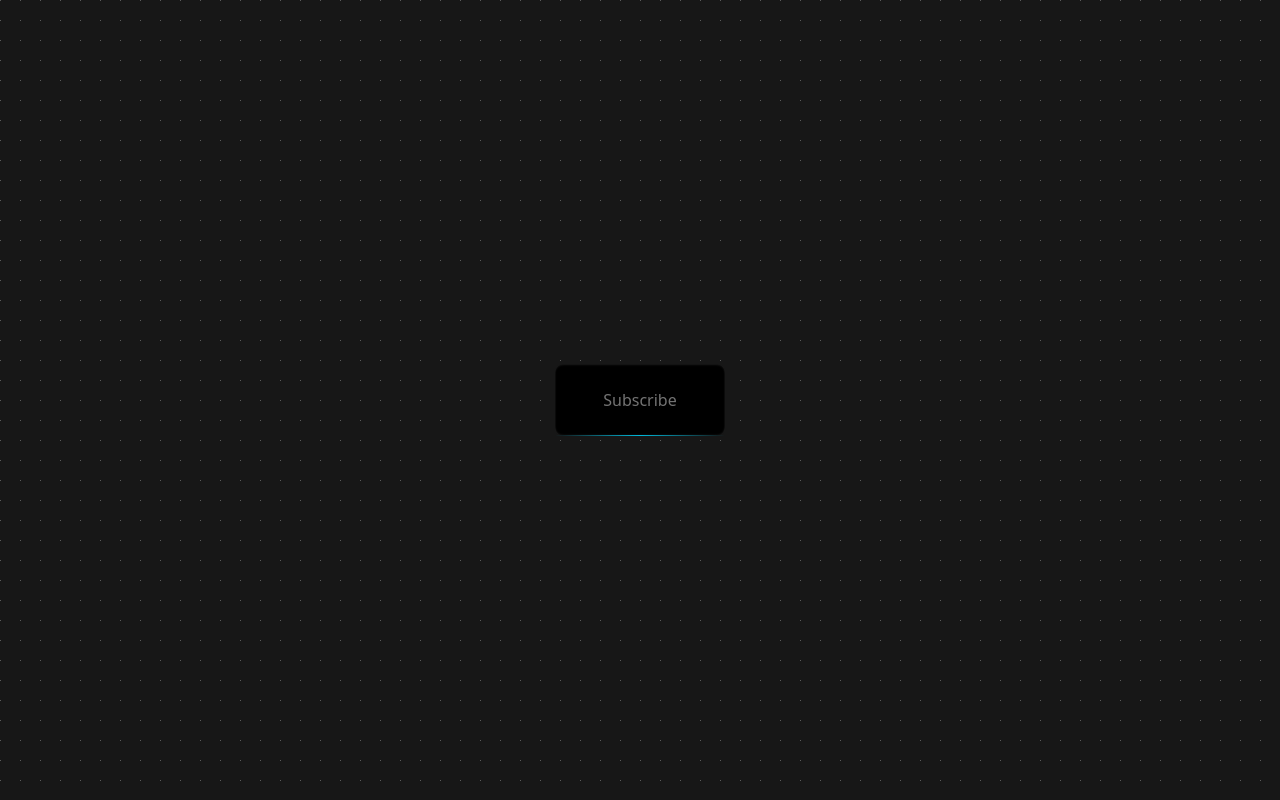
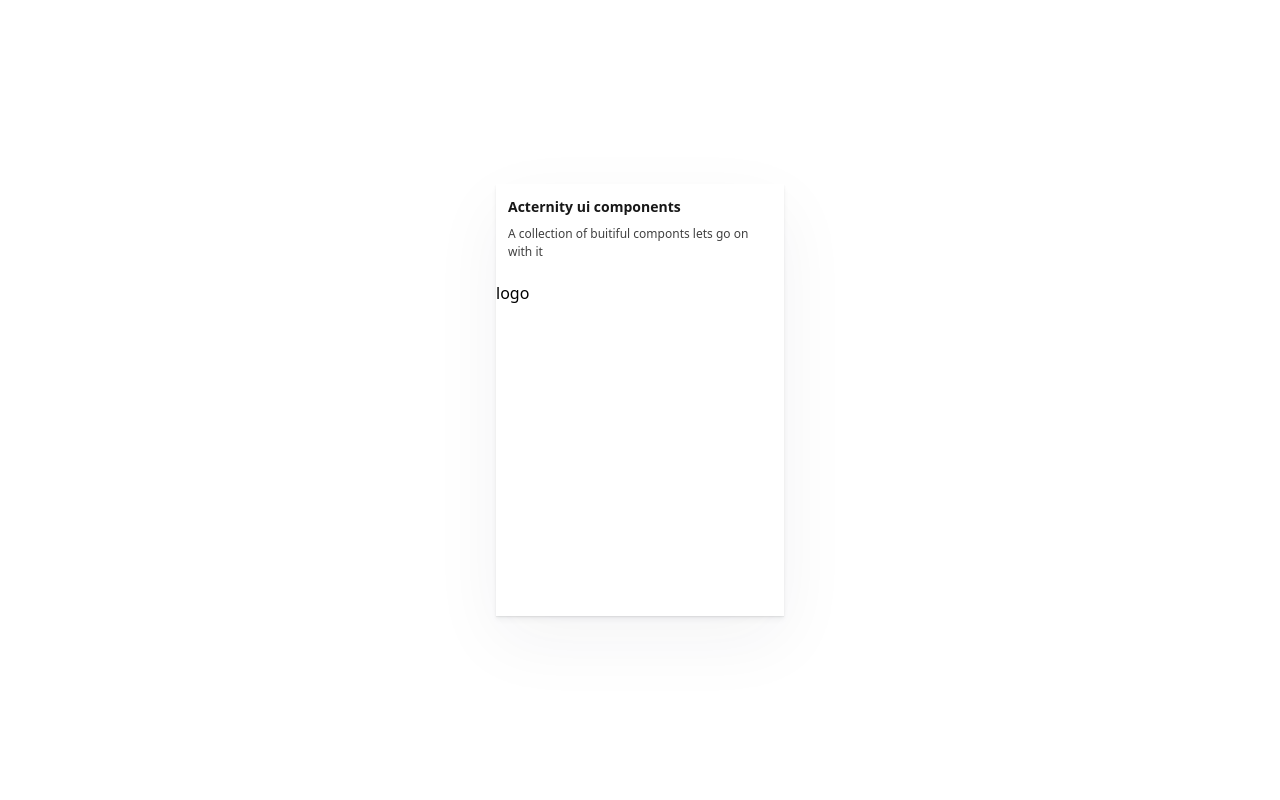
Before and after one commit to harshitgaur-b05/Framer-motion, a React (Vite) app: page / in a window 1280 px wide. Built offline with nearby package versions, Linux system fonts and the light colour scheme.

Commit message:
adding componets more

```diff
--- a/src/App.jsx
+++ b/src/App.jsx
@@ -1,7 +1,9 @@
 import React from 'react'
 import './App.css'
-import { anticipate, motion } from 'motion/react'
+
 import ScrollComponent from './scroll/ScrollComponent'
+import Component from './components/Component1'
+import Component2 from './components/Component2'
 const App = () => {
 
   return (
@@ -64,42 +66,8 @@ const App = () => {
     //   <ScrollComponent/>
     // </div>
     <>
-<div
-  className="[prespective::1000px] [transform-style:preserve-3d] h-screen w-full bg-neutral-900 flex items-center justify-center"
-  style={{
-    backgroundImage:
-      'radial-gradient(circle at 0.5px 0.5px, rgba(255,255,255,0.3) 0.6px, transparent 0)',
-    backgroundSize: '20px 20px',
-  }}
->
-  <motion.button
-  initial={{
-    rotate:0
-  }}
-  // animate={
-  //   {
-  //     rotate:[0,10,0]
-  //   }
-  // }
-  // transition={{
-  //   duration:1.5,
-  //   ease:"easeInOut"
-  // }}
-  whileHover={{
-    rotateX:20,
-    rotateY:20,
-    boxShadow:"0px 20px 50px rgba(8,112,184,0.7)"
-  }}
-  style={{
-    translateZ:100
-  }}
-
-  className="relative group text-neutral-500 px-12 py-6 rounded-lg bg-black shadow-[inset_0_1px_2px_rgba(255,255,255,0.1),inset_0_-1px_2px_rgba(255,255,255,0.1)]">
-    Subscribe
-    <span className="absolute inset-x-0 bottom-0 h-px bg-gradient-to-r from-transparent via-cyan-500 to-transparent w-[3/4] mx-auto"></span>
-      <span className="absolute opacity-0 group-hover:opacity-500 transition-opacity duration-300 inset-x-0 bottom-0 h-[4px] bg-gradient-to-r from-transparent via-cyan-500 to-transparent w-[3/4] mx-auto blur-sm"></span>
-  </motion.button>
-</div>
+    {/* <Component/> */}
+    <div className='w-full min-h-screen '>    <Component2/></div>
 
     </>
   )
--- /dev/null
+++ b/src/components/Component1.jsx
@@ -0,0 +1,44 @@
+import React from 'react'
+import { anticipate, motion } from 'motion/react'
+const Component = () => {
+  return (
+   <div
+  className="[prespective::1000px] [transform-style:preserve-3d] h-screen w-full bg-neutral-900 flex items-center justify-center"
+  style={{
+    backgroundImage:
+      'radial-gradient(circle at 0.5px 0.5px, rgba(255,255,255,0.3) 0.6px, transparent 0)',
+    backgroundSize: '20px 20px',
+  }}
+>
+  <motion.button
+  initial={{
+    rotate:0
+  }}
+  // animate={
+  //   {
+  //     rotate:[0,10,0]
+  //   }
+  // }
+  // transition={{
+  //   duration:1.5,
+  //   ease:"easeInOut"
+  // }}
+  whileHover={{
+    rotateX:20,
+    rotateY:20,
+    boxShadow:"0px 20px 50px rgba(8,112,184,0.7)"
+  }}
+  style={{
+    translateZ:100
+  }}
+
+  className="relative group text-neutral-500 px-12 py-6 rounded-lg bg-black shadow-[inset_0_1px_2px_rgba(255,255,255,0.1),inset_0_-1px_2px_rgba(255,255,255,0.1)]">
+    Subscribe
+    <span className="absolute inset-x-0 bottom-0 h-px bg-gradient-to-r from-transparent via-cyan-500 to-transparent w-[3/4] mx-auto"></span>
+      <span className="absolute opacity-0 group-hover:opacity-500 transition-opacity duration-300 inset-x-0 bottom-0 h-[4px] bg-gradient-to-r from-transparent via-cyan-500 to-transparent w-[3/4] mx-auto blur-sm"></span>
+  </motion.button>
+</div>
+  )
+}
+
+export default Component
--- /dev/null
+++ b/src/components/Component2.jsx
@@ -0,0 +1,12 @@
+import React from 'react'
+import { motion } from 'motion/react'
+import Card from './card/Card'
+const Component2 = () => {
+  return (
+    <div className='flex min-h-screen  w-full justify-center items-center  '>
+        <Card/>
+    </div>
+  )
+}
+
+export default Component2
--- /dev/null
+++ b/src/components/card/Card.jsx
@@ -0,0 +1,19 @@
+import React from 'react'
+
+const Card = () => {
+  return (
+    <div className='min-h-108 shadow-[0_1px_1px_rgba(0,0,0,0.05),0_4px_6px_rgba(34,42,53,0.04),0_24px_68px_rgba(47,48,55,0.05),0_2px_3px_rgba(0,0,0,0.04)] w-72 flex flex-col'>
+        <div className='p-3'>
+        <h2 className='text-neutral-900 font-bold  text-[14px]'>Acternity ui components</h2>
+        <p className='text-neutral-700 text-[12px] pt-2'>A collection of buitiful componts lets go on with it </p>
+
+        </div>
+        <div className='pt-2 '>
+            logo
+        </div>
+
+    </div>
+  )
+}
+
+export default Card
```
Also changed, not shown: src/assets/logo.png (added).
